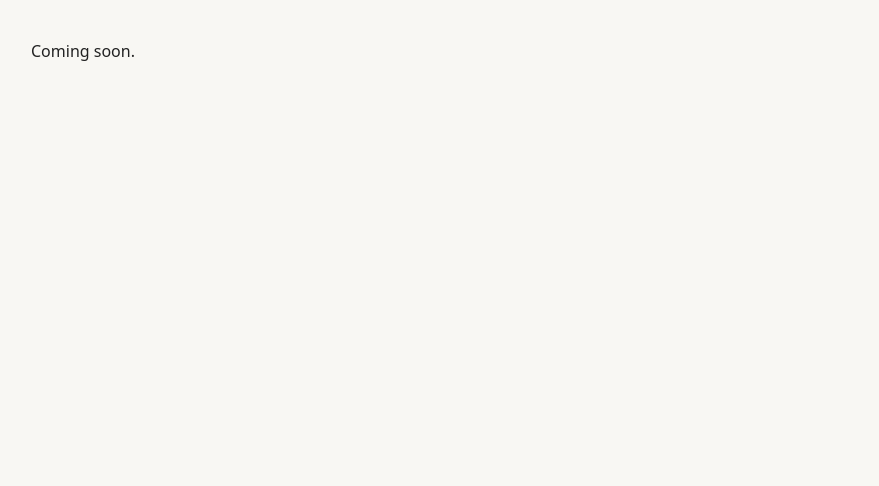
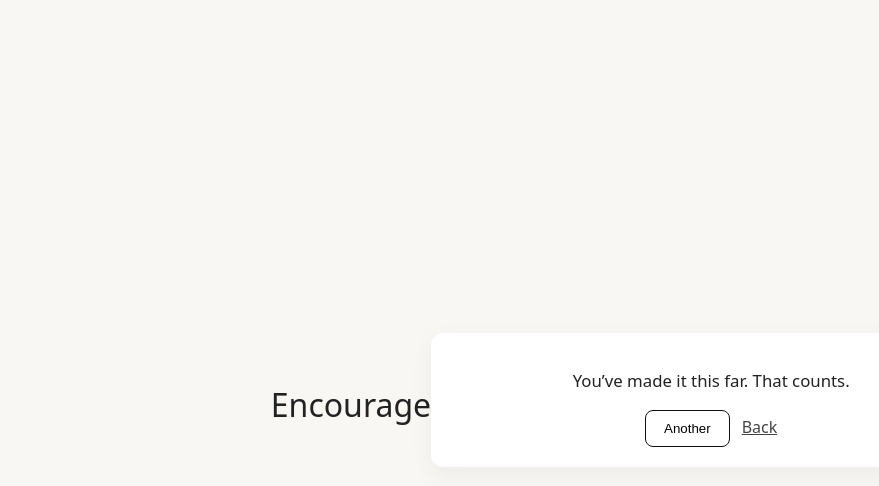
Before and after one commit to Khrboshi/havenly, a Next.js app: page /encourage in a window 1280 px wide. Shown: the top 486 px of the page, without its empty margins (9-888 px from the left). Built offline with nearby package versions, Linux system fonts and the light colour scheme.

Commit message:
Refactor encourage page to display reminders

```diff
--- a/pages/encourage.js
+++ b/pages/encourage.js
@@ -1,3 +1,32 @@
-export default function Page() {
-  return <div style={{ padding: 40 }}>Coming soon.</div>;
+// pages/encourage.js
+import { useState } from "react";
+
+const reminders = [
+  "You’ve made it this far. That counts.",
+  "Small steps are still steps.",
+  "It’s okay to rest for a while.",
+  "You’re allowed to be imperfect and still whole."
+];
+
+export default function Encourage(){
+  const [i, setI] = useState(0);
+  const next = () => setI((i+1)%reminders.length);
+  return (
+    <div style={wrap}>
+      <h1 style={title}>Encourage</h1>
+      <div style={card}>
+        <p style={{ fontSize: "1.05rem", color: "#222" }}>{reminders[i]}</p>
+        <div style={{ marginTop: 18 }}>
+          <button onClick={next} style={btn}>Another</button>
+          <a href="/rooms" style={link}>Back</a>
+        </div>
+      </div>
+    </div>
+  );
 }
+
+const wrap = { minHeight: "100vh", display: "flex", alignItems: "center", justifyContent: "center", padding: 40 };
+const title = { fontWeight: 400, marginBottom: 12 };
+const card = { background: "#fff", padding: 20, borderRadius: 12, maxWidth: 560, width: "100%", textAlign: "center", boxShadow: "0 8px 24px rgba(20,20,20,0.05)" };
+const btn = { marginRight: 12, padding: "10px 18px", borderRadius: 8, border: "1px solid #111", background: "#fff", cursor: "pointer" };
+const link = { color: "#444", textDecoration: "underline" };
```
